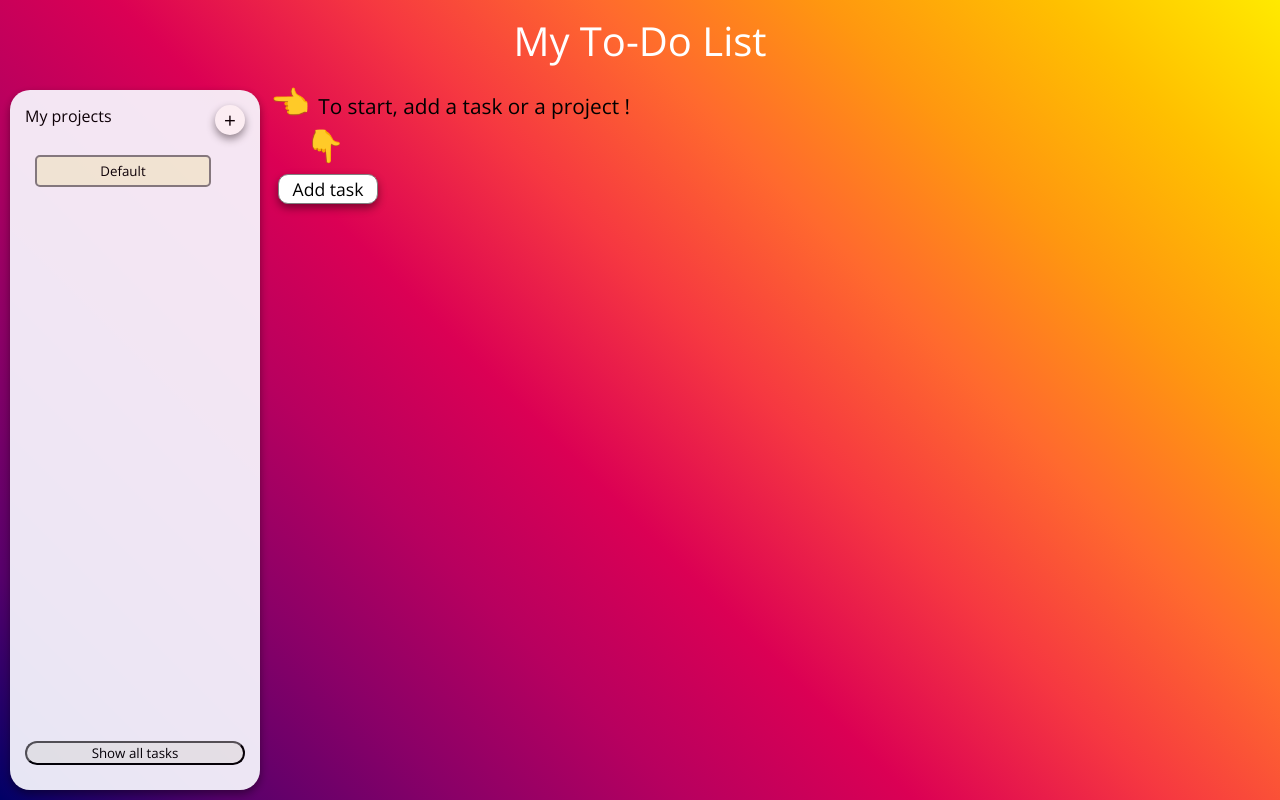
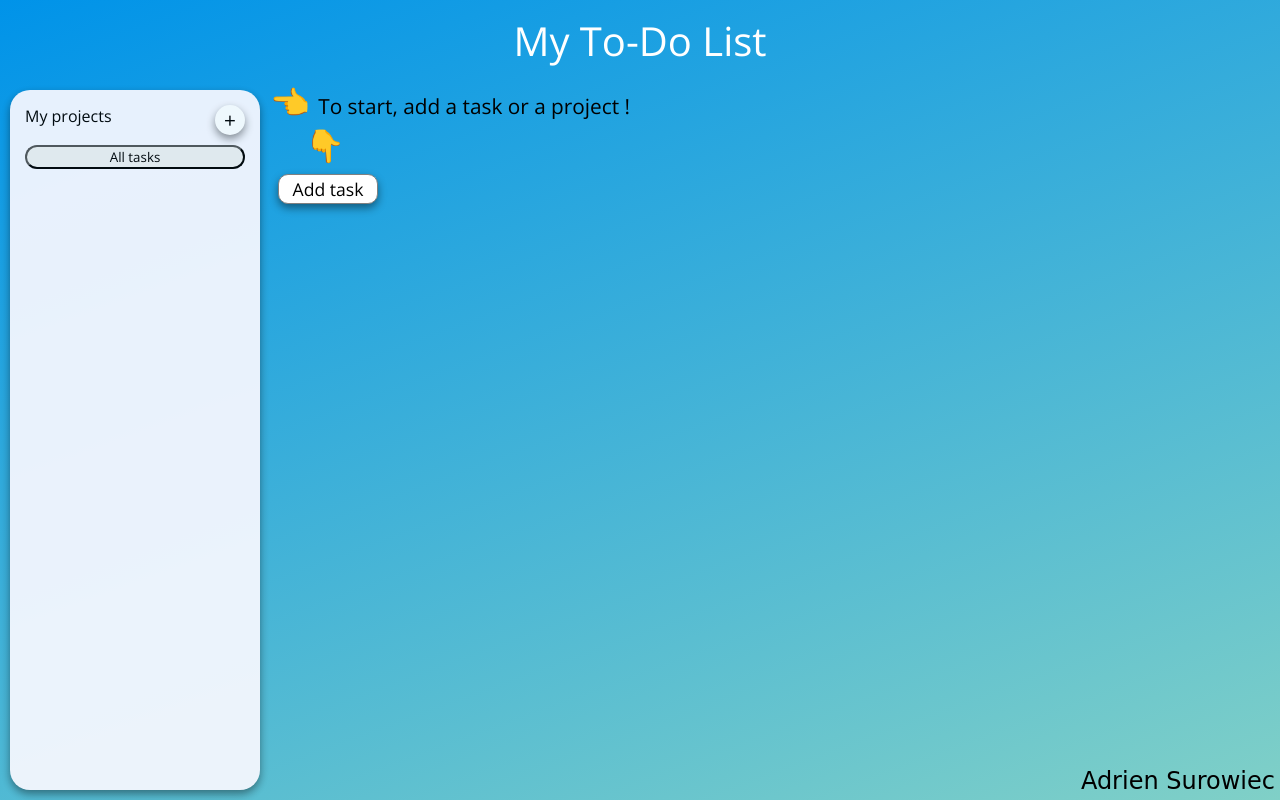
Before and after one commit to AdrienSuro/TOP-To-Do-List, a website built with webpack: page dist/index.html in a window 1280 px wide. Built offline with nearby package versions, Linux system fonts and the light colour scheme; a web font is replaced by a local one.

Commit message:
delete Default button

```diff
--- a/src/dom.js
+++ b/src/dom.js
@@ -13,7 +13,7 @@ const newForm = document.getElementById("taskForm");
 const closeForm = document.getElementById("closeForm")
 
 export function appendProjects() {
-  for (let i=0; i<projectArray.length; i++) {
+  for (let i=1; i<projectArray.length; i++) {
     let project = document.createElement('button');
     project.innerHTML = projectArray[i];
     project.setAttribute("id", "projectBtn");
@@ -81,7 +81,9 @@ export function updateProjectSelect() {
   }
 };
 
-showAllTasksBtn.addEventListener("click", () => {
+showAllTasksBtn.addEventListener("click", showAllTasks)
+
+export function showAllTasks() {
   taskSpace.innerHTML = "";
   for (let i=0; i<taskArray.length; i++) {
     taskSpace.innerHTML +=
@@ -91,4 +93,4 @@ showAllTasksBtn.addEventListener("click", () => {
     <p>${taskArray[i].priority}</p>`
   }
   taskSpace.innerHTML += `<button id="addTaskBtn">Add task</button>`
-});
+};
```
Also changed, not shown: dist/dom.bundle.js, dist/index.bundle.js, dist/index.html, dist/style.css.
